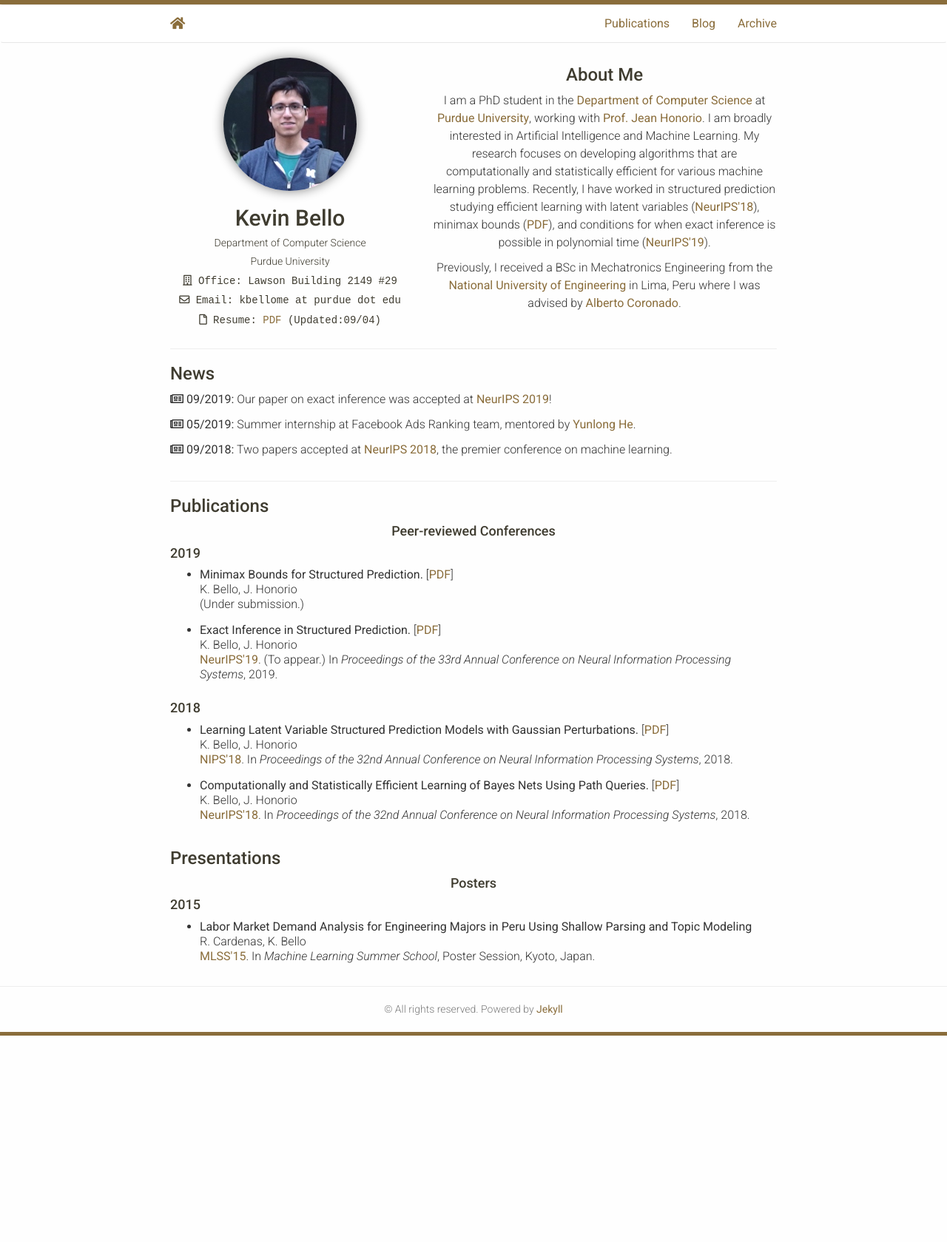
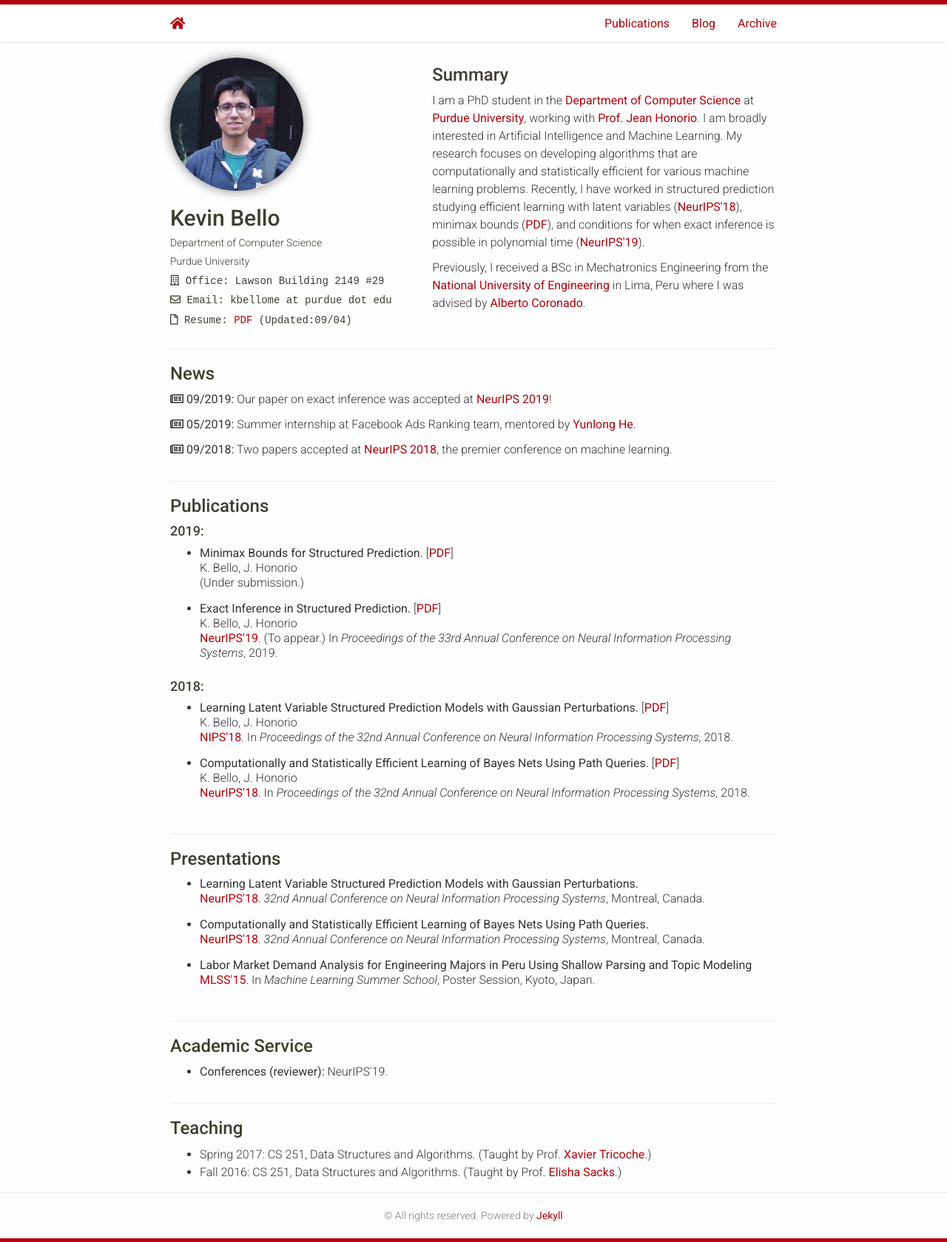
Before and after one commit to kevinsbello/kevinsbello.github.io, a Jekyll site: the page built from index.html, in a window 1280 px wide. Shown: the whole page at 74% size. Built offline with Jekyll 4.4.1, drawn with Linux system fonts in a browser that asks for light colours; nearby versions of some CDN libraries; library files that are not in the unit come from our copies; before the commit the page ends 1400 px from its top, so only the background shows below that.

Commit message:
update info

```diff
--- a/index.html
+++ b/index.html
@@ -7,26 +7,41 @@ page_name: Homepage
 		<div class="container">
             <div class="row">
 
-                <div class="col-md-5 center">
+                <div class="col-md-5">
                     <span id="face-wrapper">
 				        <img src="/images/me.jpg" alt="Me" class="img-circle face" width="180px" height="180px"><br>
 			        </span>
                     <h2 class="home-title"> Kevin Bello </h2>
                     <h5 class="home-subtitle"> Department of Computer Science </h5>
                     <h5 class="home-subtitle"> Purdue University </h5>
-                    <h5 class="home-info"><i class="far fa-building"></i> Office: Lawson Building 2149 #29 </h5>
-                    <h5 class="home-info"><i class="far fa-envelope"></i> Email: kbellome at purdue dot edu</h5>
-                    <h5 class="home-info"><i class="far fa-file"></i> Resume: <a target="_blank" href="/files/cv_KevinBello.pdf">PDF</a> (Updated:09/04)</h5>
+                    <h5 class="home-info"><i class="far fa-building"></i>
+                        Office: Lawson Building 2149 #29
+                    </h5>
+                    <h5 class="home-info"><i class="far fa-envelope"></i>
+                        Email: kbellome at purdue dot edu
+                    </h5>
+                    <h5 class="home-info">
+                        <i class="far fa-file"></i>
+                        Resume: <a target="_blank" href="/files/cv_KevinBello.pdf">PDF</a> (Updated:09/04)
+                    </h5>
                 </div>
 
-                <div class="col-md-7 center">
-                    <h3 style="margin-top:10px;">About Me</h3>
+                <div class="col-md-7">
+                    <h3 style="margin-top:10px;">Summary</h3>
 
-                    <p>I am a PhD student in the <a target="_blank" href="https://www.cs.purdue.edu">Department of Computer Science</a> at
-                        <a target="_blank" href="https://www.purdue.edu">Purdue University</a>, working with <a target="_blank" href="https://www.cs.purdue.edu/homes/jhonorio">Prof. Jean Honorio</a>.
+                    <p>I am a PhD student in the
+                        <a target="_blank" href="https://www.cs.purdue.edu">Department of Computer Science</a>
+                        at
+                        <a target="_blank" href="https://www.purdue.edu">Purdue University</a>, working with
+                        <a target="_blank" href="https://www.cs.purdue.edu/homes/jhonorio">Prof. Jean Honorio</a>.
                         I am broadly interested in Artificial Intelligence and Machine Learning.
-                        My research focuses on developing algorithms that are computationally and statistically efficient for various machine learning problems.
-                        Recently, I have worked in structured prediction studying efficient learning with latent variables (<a target="_blank" href="http://papers.neurips.cc/paper/7577-learning-latent-variable-structured-prediction-models-with-gaussian-perturbations.pdf">NeurIPS'18</a>), minimax bounds (<a target="_blank" href="https://arxiv.org/pdf/1906.00449.pdf">PDF</a>), and conditions for when exact inference is possible in polynomial time (<a target="_blank" href="https://arxiv.org/pdf/1906.00451.pdf">NeurIPS'19</a>).
+                        My research focuses on developing algorithms that are computationally and statistically
+                        efficient for various machine learning problems.
+                        Recently, I have worked in structured prediction studying efficient learning with
+                        latent variables (<a target="_blank" href="http://papers.neurips.cc/paper/7577-learning-latent-variable-structured-prediction-models-with-gaussian-perturbations.pdf">NeurIPS'18</a>),
+                        minimax bounds (<a target="_blank" href="https://arxiv.org/pdf/1906.00449.pdf">PDF</a>),
+                        and conditions for when exact inference is possible in polynomial time
+                        (<a target="_blank" href="https://arxiv.org/pdf/1906.00451.pdf">NeurIPS'19</a>).
                     </p>
 
                     <p>Previously, I received a BSc in Mechatronics Engineering from the <a target="_blank" href="https://en.wikipedia.org/wiki/National_University_of_Engineering">National University of Engineering</a> in Lima, Peru where I was advised by <a target="_blank" href="https://pe.linkedin.com/in/albertocoronado">Alberto Coronado</a>.
@@ -54,11 +69,11 @@ page_name: Homepage
                 </div>
         </div>
 
+
         <div class="container">
             <hr>
             <h3 id="publications"> Publications </h3>
-                <h4 style="text-align: center"> Peer-reviewed Conferences </h4>
-                     <h4> 2019 </h4>
+                 <h4> 2019: </h4>
                     <div class="item post">
                         <ul class="papers">
                             <li>
@@ -83,7 +98,7 @@ page_name: Homepage
                         </ul>
                     </div>
 
-                    <h4> 2018 </h4>
+                <h4> 2018: </h4>
                     <div class="item post">
                         <ul class="papers">
                             <li>
@@ -105,19 +120,64 @@ page_name: Homepage
                             </li>
                         </ul>
                     </div>
-                <!--POSTERS-->
+        </div>
+
+
+        <div class="container">
+            <hr>
             <h3> Presentations </h3>
-                <h4 style="text-align: center"> Posters </h4>
-                    <h4> 2015 </h4>
             <ul class="papers">
+                <li>
+                    <strong> Learning Latent Variable Structured Prediction Models with Gaussian Perturbations. </strong>
+                    <br>
+                    <a href="https://neurips.cc/Conferences/2018" target="_blank">NeurIPS'18</a>.
+                    <i>32nd Annual Conference on Neural Information Processing Systems</i>, Montreal, Canada.
+                </li>
+
+                <li>
+                    <strong> Computationally and Statistically Efficient Learning of Bayes Nets Using Path Queries. </strong>
+                    <br>
+                    <a href="https://neurips.cc/Conferences/2018" target="_blank">NeurIPS'18</a>.
+                    <i>32nd Annual Conference on Neural Information Processing Systems</i>, Montreal, Canada.
+                </li>
+
                 <li>
                     <strong> Labor Market Demand Analysis for Engineering Majors in Peru Using Shallow Parsing and Topic Modeling </strong>
                     <br>
-                                R. Cardenas, K. Bello
-                                <br>
-                                <a href="http://www.iip.ist.i.kyoto-u.ac.jp/mlss15/doku.php?id=presentation" target="_blank">MLSS'15</a>. In <i>Machine Learning Summer School</i>, Poster Session, Kyoto, Japan.</li>
+                    <a href="http://www.iip.ist.i.kyoto-u.ac.jp/mlss15/doku.php?id=presentation" target="_blank">MLSS'15</a>.
+                    In <i>Machine Learning Summer School</i>, Poster Session, Kyoto, Japan.
+                </li>
             </ul>
         </div>
 
 
+        <div class="container">
+            <hr>
+            <h3> Academic Service </h3>
+            <div class="item post">
+                <ul>
+                    <li><strong> Conferences (reviewer):</strong>
+                        NeurIPS'19.
+                    </li>
+                </ul>
+            </div>
+        </div>
+
+
+        <div class="container">
+            <hr>
+            <h3> Teaching </h3>
+            <div class="item post">
+                <ul>
+                    <li>
+                        Spring 2017: CS 251, Data Structures and Algorithms. (Taught by Prof. <a target="_blank" href="https://www.cs.purdue.edu/homes/xmt/web/Index.html">Xavier Tricoche</a>.)
+                    </li>
+                    <li>
+                        Fall 2016: CS 251, Data Structures and Algorithms. (Taught by Prof. <a target="_blank" href="https://www.cs.purdue.edu/people/faculty/eps/">Elisha Sacks</a>.)
+                    </li>
+                </ul>
+            </div>
+        </div>
+
+
 	</section>
--- a/static/css/main.css
+++ b/static/css/main.css
@@ -5,8 +5,8 @@ body {
   height: 100%;
   background-color: #fefefe;
   /* The html and body elements cannot have any padding or margin. */
-  border-top: 3px solid #8a6d3b;
-  //border-bottom: 3px solid #8a6d3b;
+  border-top: 3px solid #b1040e;
+  //border-bottom: 3px solid #b1040e;
 }
 
 /* Wrapper for page content to push down footer */
@@ -33,26 +33,26 @@ body {
   border-left-color: #ffffff;
 }
 .navbar-default .navbar-brand {
-  color: #8a6d3b;
+  color: #b1040e;
 }
 .navbar-default .navbar-brand:hover, .navbar-default .navbar-brand:focus {
-  color: #8a6d3b;
+  color: #b1040e;
 }
 .navbar-default .navbar-text {
-  color: #8a6d3b;
+  color: #b1040e;
 }
 .navbar-default .navbar-nav > li > a {
-  color: #8a6d3b;
+  color: #b1040e;
 }
 .navbar-default .navbar-nav > li > a:hover, .navbar-default .navbar-nav > li > a:focus {
-  color: #8a6d3b;
+  color: #b1040e;
 }
 .navbar-default .navbar-nav > .active > a, .navbar-default .navbar-nav > .active > a:hover, .navbar-default .navbar-nav > .active > a:focus {
-  color: #8a6d3b;
+  color: #b1040e;
   background-color: #ffffff;
 }
 .navbar-default .navbar-nav > .open > a, .navbar-default .navbar-nav > .open > a:hover, .navbar-default .navbar-nav > .open > a:focus {
-  color: #8a6d3b;
+  color: #b1040e;
   background-color: #ffffff;
 }
 .navbar-default .navbar-toggle {
@@ -62,27 +62,27 @@ body {
   background-color: #ffffff;
 }
 .navbar-default .navbar-toggle .icon-bar {
-  background-color: #8a6d3b;
+  background-color: #b1040e;
 }
 .navbar-default .navbar-collapse,
 .navbar-default .navbar-form {
-  border-color: #8a6d3b;
+  border-color: #b1040e;
 }
 .navbar-default .navbar-link {
-  color: #8a6d3b;
+  color: #b1040e;
 }
 .navbar-default .navbar-link:hover {
-  color: #8a6d3b;
+  color: #b1040e;
 }
 @media (max-width: 767px) {
   .navbar-default .navbar-nav .open .dropdown-menu > li > a {
-    color: #8a6d3b;
+    color: #b1040e;
   }
   .navbar-default .navbar-nav .open .dropdown-menu > li > a:hover, .navbar-default .navbar-nav .open .dropdown-menu > li > a:focus {
-    color: #8a6d3b;
+    color: #b1040e;
   }
   .navbar-default .navbar-nav .open .dropdown-menu > .active > a, .navbar-default .navbar-nav .open .dropdown-menu > .active > a:hover, .navbar-default .navbar-nav .open .dropdown-menu > .active > a:focus {
-    color: #8a6d3b;
+    color: #b1040e;
     background-color: #ffffff;
   }
 }
@@ -101,10 +101,10 @@ body {
   margin: 20px 0;
 }
 .container a {
-  color: #8a6d3b;
+  color: #b1040e;
 }
 .container a:hover {
-  color: #8a6d3b;
+  color: #b1040e;
   text-decoration: underline;
 }
 .img-responsive {
@@ -126,10 +126,10 @@ body {
   font-size: 15px;
 }
 .panel-default h4 a, h5 a {
-  color: #8a6d3b;
+  color: #b1040e;
 }
 .panel-default h4 a:hover, h5 a:hover {
-  color: #8a6d3b;
+  color: #b1040e;
 }
 .panel{
   border-style: none;
@@ -180,7 +180,7 @@ body {
 	color: #7b7b7b;
 }
 div.footer{
-  border-bottom: 5px solid #8a6d3b;
+  border-bottom: 5px solid #b1040e;
 }
 /* Set the fixed height of the footer here */
 /*.footer {
--- a/stylesheets/new_style.css
+++ b/stylesheets/new_style.css
@@ -25,18 +25,18 @@ strong{
 
 .site-title {
   //color: #e3dfd5;
-  color: #8a6d3b;
+  color: #b1040e;
   font-weight: 700;
 }
 
 .mooc a{
-  color: #8a6d3b;
+  color: #b1040e;
 }
 
 .menu-cat{
   //color:#e3dfd5;
-  color: #8a6d3b;
-  border-bottom: 1px solid #8a6d3b;
+  color: #b1040e;
+  border-bottom: 1px solid #b1040e;
   margin-top: 0.8em;
   padding-top: 0.2em;
   padding-bottom: 0.1em;
@@ -45,7 +45,7 @@ strong{
 
 .btn-link, .btn-link:hover, .btn-link:focus{
   //color: #e3dfd5;
-  color: #8a6d3b;
+  color: #b1040e;
 }
 
 .MathJax{
@@ -54,13 +54,13 @@ strong{
 
 
 a {
-  color: #8a6d3b;
+  color: #b1040e;
   font-weight: 400;
   text-decoration: none;
 }
 
 a:hover, a:focus{
-  color: #8a6d3b;
+  color: #b1040e;
   font-weight: 400;
   text-decoration: underline;
 }
@@ -69,12 +69,12 @@ a:hover, a:focus{
   color: #827252;
 }
 p>a{
-  color: #8a6d3b;
+  color: #b1040e;
 }
 
 a small {
   font-size: 11px;
-  color: #8a6d3b;
+  color: #b1040e;
   margin-top: -0.6em;
   display: block;
 }
@@ -90,20 +90,20 @@ h3 small{
 
 .btn-default{
   background-color: #f2f1eb;
-  border-color: #8a6d3b;
-  color: #8a6d3b;
+  border-color: #b1040e;
+  color: #b1040e;
 }
 .btn-default:hover, .btn-default:focus{
   background-color: #f2f1eb;
-  border-color: #8a6d3b;
-  color: #8a6d3b;
+  border-color: #b1040e;
+  color: #b1040e;
 }
 
 .btn-blog{
   padding: 6px 8px;
 }
 a.kactive, a.kactive:hover, a.kactive:active, a.kactive:focus {
-	color: #8a6d3b;
+	color: #b1040e;
   background: #ECD19F;
   border-radius: 10px;
   font-weight: 500;
@@ -121,8 +121,8 @@ a.kactive, a.kactive:hover, a.kactive:active, a.kactive:focus {
 .pagination>.active>a, .pagination>.active>span, .pagination>.active>a:hover, .pagination>.active>span:hover, .pagination>.active>a:focus, .pagination>.active>span:focus {
   z-index: 2;
   color: #ffffff;
-  background-color: #8a6d3b;
-  border-color: #8a6d3b;
+  background-color: #b1040e;
+  border-color: #b1040e;
   cursor: default;
 }
 
@@ -172,7 +172,7 @@ h4 > a{
   color: #827252;
 }
 .quick li > a:hover, a:focus{
-  color: #8a6d3b;
+  color: #b1040e;
 }
 .quick li .fa{
   padding-right: 5px;
@@ -270,7 +270,7 @@ a.dotted-link:hover {
   color: #827252;
 }
 .latest .item .title a:hover {
-  color: #8a6d3b;
+  color: #b1040e;
 }
 .latest .item .project-image:hover {
   -webkit-opacity: 0.8;
@@ -418,7 +418,7 @@ a.dotted-link:hover {
   color: #827252;
 }
 .info a:hover, a:focus{
-  color: #8a6d3b;
+  color: #b1040e;
 }
 /* Skills Section */
 .skills .intro {
@@ -529,7 +529,7 @@ a.dotted-link:hover {
   color: #827252;
 }
 .blog .item .title a:hover {
-  color: #8a6d3b;
+  color: #b1040e;
 }
 .blog .item:last-child {
   margin-bottom: 0;
@@ -545,7 +545,7 @@ a.dotted-link:hover {
   color: #827252;
 }
 .list ul li a:hover {
-  color: #8a6d3b;
+  color: #b1040e;
 }
 /* Credits */
 .credits ul li {
@@ -608,11 +608,11 @@ h3.title > a{
 .home-info{
     font-weight: 100;
     font-family: monospace;
-    /*text-align: left;*/
+    text-align: left;
 }
 
 .paper-title{
-  color: #8a6d3b;
+  color: #b1040e;
 }
 
 h1, h2, h3, h4, h5, h6{
```
Lines whose indentation alone changed are shown as unchanged.
